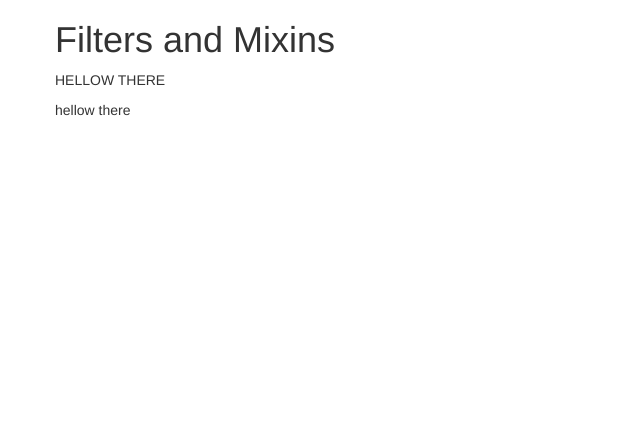
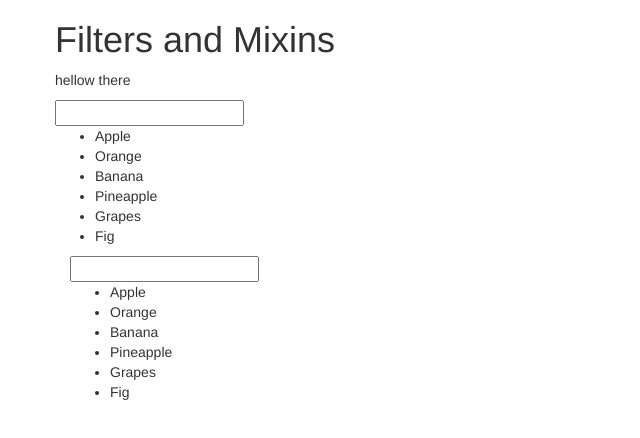
Before and after one commit to gokul26/Vue-Directives, a Vue app: page / in a window 1280 px wide. Shown: the top 438 px of the page, without its empty margins (0-640 px from the left). Built offline with nearby package versions, Linux system fonts and the light colour scheme.

Commit message:
Mixins Examples

```diff
--- a/src/App.vue
+++ b/src/App.vue
@@ -2,26 +2,37 @@
     <div class="container">
         <div class="row">
             <h1>Filters and Mixins</h1>
-            <p>{{text | toUpperCase}}</p>
-            <p>{{text | toLowerCase}}</p>
+            <p>{{text | toUpperCase | toLowerCase}}</p>
+            <input type="text" v-model="filterText">
+            <ul>
+                <li v-for="fruit in Filtered">{{fruit}}</li>
+            </ul>
         </div>
+        <app-List></app-List>
     </div>
 </template>
 
 <script>
+
+import List from './components/List';
+import { FruitMixing } from "./fruitsMixin";
+
+
 export default {
     data:function () {
         return {
-            text: 'Hellow THere'
+            text: 'Hellow THere',
         }
     },
+    mixins:[FruitMixing],
     filters:{
+        // LocalFilter
         toUpperCase:function(val){
             return val.toUpperCase();
-        },
-        toLowerCase:function(val){
-            return val.toLowerCase();
         }
+    },
+    components:{
+        appList: List
     }
 }
 </script>
--- /dev/null
+++ b/src/components/List.vue
@@ -0,0 +1,21 @@
+<template>
+    <div>
+            <input type="text" v-model="filterText">
+            <ul>
+                <li v-for="fruit in Filtered">{{fruit}}</li>
+            </ul>
+    </div>
+</template>
+
+<script>
+
+import { FruitMixing } from "../fruitsMixin";
+
+export default {
+    mixins: [FruitMixing]
+}
+</script>
+
+<style>
+
+</style>
--- /dev/null
+++ b/src/fruitsMixin.js
@@ -0,0 +1,16 @@
+export const FruitMixing ={
+    data:function () {
+        return {
+            text: 'Hellow THere',
+            fruits:['Apple', 'Orange', 'Banana', 'Pineapple', 'Grapes', 'Fig'],
+            filterText: ''
+        }
+    },
+    computed:{
+        Filtered:function(){
+            return this.fruits.filter((element)=>{
+                return element.match(this.filterText);
+            });
+        }
+    }
+};
--- a/src/main.js
+++ b/src/main.js
@@ -3,6 +3,11 @@ import App from './App.vue'
 
 Vue.config.productionTip = false
 
+// GLobal FIlter
+Vue.filter('toLowerCase',function(value){
+  return value.toLowerCase();
+});
+
 new Vue({
   render: h => h(App),
 }).$mount('#app')
```
